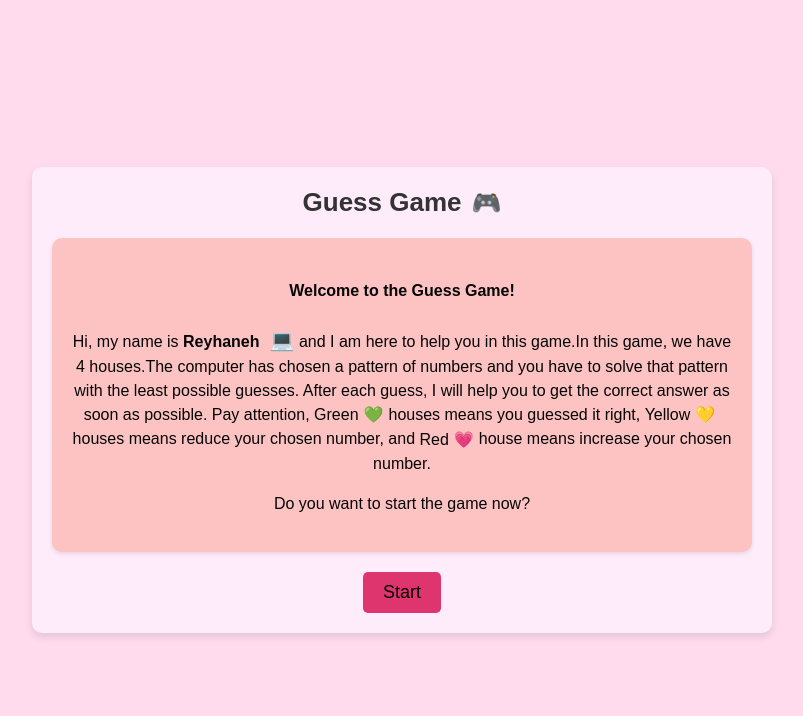
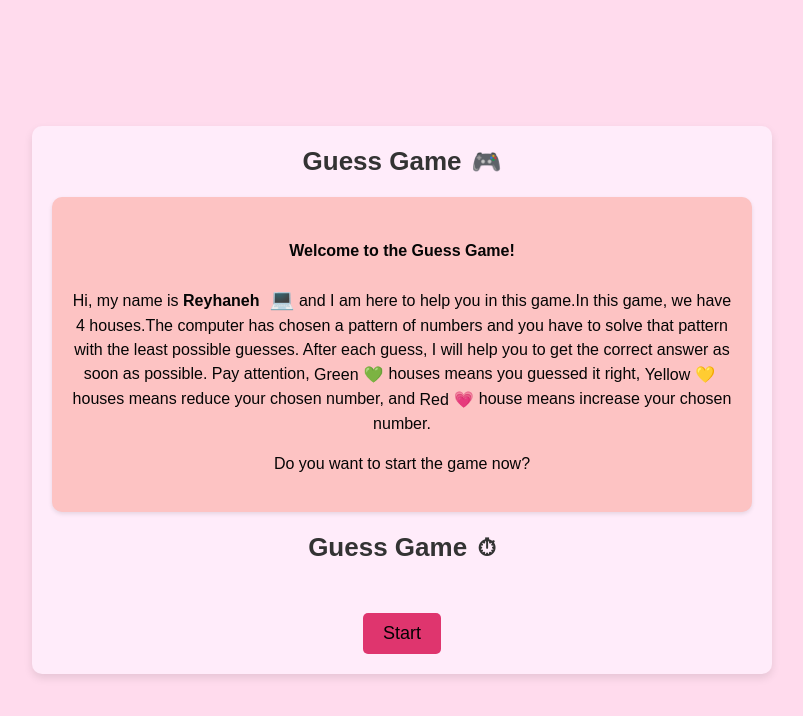
Before and after one commit to MaryaJamali/GuessGame, a plain HTML site: page index.html in a window 1280 px wide. Shown: the whole page, without its empty margins (238-1041 px from the left). Drawn offline with Linux system fonts and the light colour scheme.

Commit message:
Modify codes

```diff
--- a/css/styles.css
+++ b/css/styles.css
@@ -26,13 +26,13 @@ header {
     margin-bottom: 20px;
 }
 
-.message {
+.header-title {
     font-size: 26px;
     font-weight: bold;
     color: #333;
 }
 
-.message:after {
+.header-title:after {
     content: "🎮";
     display: inline-block;
     font-size: 24px;
@@ -91,6 +91,32 @@ header {
     margin-left: 5px;
 }
 
+.message {
+    text-align: center;
+    font-size: 26px;
+    font-weight: bold;
+    color: #333;
+}
+
+.message:after {
+    content: "⏱";
+    display: inline-block;
+    font-size: 24px;
+    margin-left: 10px;
+}
+
+.game {
+    display: flex;
+    justify-content: center;
+    align-items: center;
+    height: 50px;
+
+}
+
+.numb {
+    font-size: 2em;
+}
+
 .btn {
     display: block;
     margin: 0 auto;
--- a/index.html
+++ b/index.html
@@ -11,7 +11,7 @@
     <div class="container">
         <div class="center-box">
             <header>
-                <div class="message">Guess Game</div>
+                <div class="header-title">Guess Game</div>
             </header>
             <section class="main-content">
                 <div class="instruction">
@@ -28,10 +28,11 @@
                     </p>
                     <p>Do you want to start the game now?</p>
                 </div>
-        <div class="game"></div>
-        <button class="btn">Start</button>
-        </section>
-    </div>
+                <div class="message">Guess Game</div>
+                <div class="game"></div>
+                <button class="btn">Start</button>
+            </section>
+        </div>
     </div>
     <script src="js/script.js"></script>
 
```
